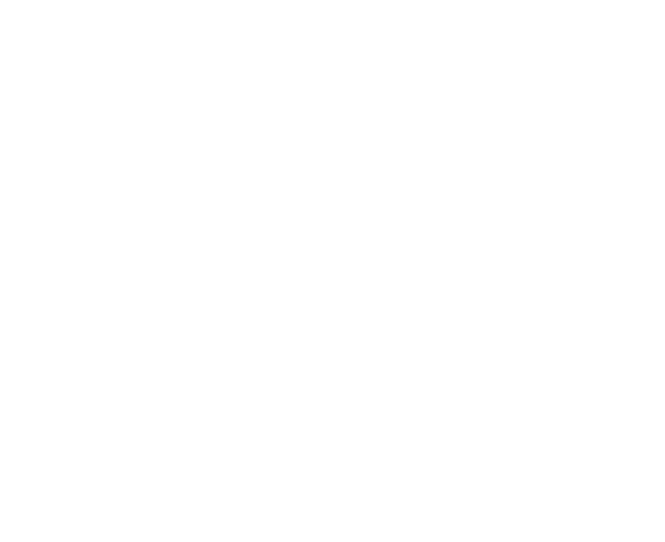
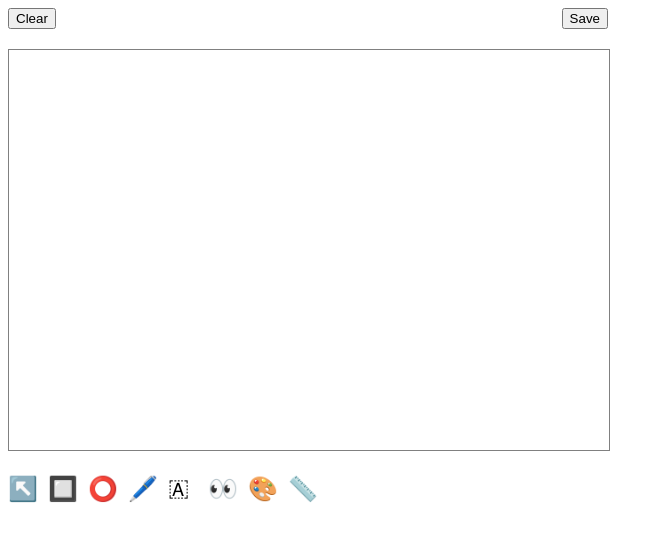
Before and after one commit to dukewan/canvas-photo-markup, a website built with webpack: page index.html in a window 1280 px wide. Shown: the whole page, without its empty margins (0-665 px from the left). Built offline with Linux system fonts and the light colour scheme.

Commit message:
Create base classes, demo with pen tool

```diff
--- a/index.html
+++ b/index.html
@@ -3,9 +3,58 @@
 
 <head>
   <title>Canvas photo editor demo</title>
+  <style>
+    .editor {
+      width: 600px;
+    }
+
+    .action {
+      display: flex;
+      justify-content: space-between;
+      margin-bottom: 20px;
+    }
+
+    #demo {
+      border: 1px solid gray;
+      background-color: #fff;
+    }
+
+    .tool {
+      display: flex;
+      margin-top: 20px;
+    }
+
+    .tool div {
+      flex-basis: 40px;
+      font-size: 24px;
+      align-items: center;
+    }
+  </style>
 </head>
 
 <body>
+  <div class="editor">
+    <div class="action">
+      <div class="stack">
+        <button class="clear">Clear</button>
+      </div>
+      <div class="destination">
+        <button class="save">Save</button>
+      </div>
+    </div>
+    <canvas id="demo" width="600px" height="400px"></canvas>
+    <div class="tool">
+      <div class="arrow">↖️</div>
+      <div class="rectangle">🔲</div>
+      <div class="ellipsis">⭕</div>
+      <div class="pen">🖊️</div>
+      <div class="text">🇦</div>
+      <div class="mosaic">👀</div>
+      <div class="color">🎨</div>
+      <div class="diameter">📏</div>
+    </div>
+  </div>
+
   <script src="./dist/bundle.js"></script>
 </body>
 
--- a/src/index.ts
+++ b/src/index.ts
@@ -0,0 +1,24 @@
+import { Editor } from './lib/editor'
+
+export class PhotoEditor {
+  private editor: Editor;
+  constructor() {
+    this.editor = new Editor({
+      id: 'demo'
+    })
+
+    this.editor.canvas.addEventListener('mousedown', (e) => {
+      this.editor.onStart(e)
+    })
+
+    this.editor.canvas.addEventListener('mousemove', (e) => {
+      this.editor.onMove(e)
+    })
+
+    window.addEventListener('mouseup', (e) => {
+      this.editor.onEnd(e)
+    })
+  }
+}
+
+new PhotoEditor()
--- a/src/lib/arrow.ts
+++ b/src/lib/arrow.ts
@@ -0,0 +1,3 @@
+import { Tool } from './tool'
+
+export class Arrow extends Tool { }
--- /dev/null
+++ b/src/lib/color.ts
@@ -0,0 +1,3 @@
+import { Tool } from './tool'
+
+export class Color extends Tool { }
--- a/src/lib/diameter.ts
+++ b/src/lib/diameter.ts
@@ -0,0 +1,3 @@
+import { Tool } from './tool'
+
+export class Diameter extends Tool { }
--- a/src/lib/editor.ts
+++ b/src/lib/editor.ts
@@ -0,0 +1,65 @@
+import { Arrow } from './arrow'
+import { Ellipsis } from './ellipsis'
+import { Rectangle } from './rectangle'
+import { Pen } from './pen'
+import { Mosaic } from './mosaic'
+import { Text } from './text'
+import { Diameter } from './diameter'
+import { Color } from './color'
+import { Tool } from './tool'
+
+export class Editor {
+  private arrowTool: Arrow
+  private ellipsisTool: Ellipsis
+  private rectangleTool: Rectangle
+  private penTool: Pen
+  private mosaicTool: Mosaic
+  private textTool: Text
+  private diameterTool: Diameter
+  private colorTool: Color
+  private currentTool: Tool
+  public canvas: HTMLCanvasElement
+  private context: CanvasRenderingContext2D
+  private color: string = 'red'
+  private width: number = 5
+
+  constructor(options: EditorOptions) {
+    this.canvas = document.getElementById(options.id) as HTMLCanvasElement
+    this.context = this.canvas.getContext('2d')
+
+    const toolOptions = {
+      canvas: this.canvas,
+      context: this.context,
+      color: this.color,
+      width: this.width
+    }
+
+    this.arrowTool = new Arrow(toolOptions)
+    this.ellipsisTool = new Ellipsis(toolOptions)
+    this.rectangleTool = new Rectangle(toolOptions)
+    this.penTool = new Pen(toolOptions)
+    this.mosaicTool = new Mosaic(toolOptions)
+    this.textTool = new Text(toolOptions)
+    this.diameterTool = new Diameter(toolOptions)
+    this.colorTool = new Color(toolOptions)
+    this.currentTool = this.penTool
+  }
+
+  public chooseTool(tool: Tool) {
+    this.currentTool = tool
+    this.currentTool.color = this.color
+    this.currentTool.width = this.width
+  }
+
+  public onStart(e: MouseEvent) {
+    this.currentTool.start(e)
+  }
+
+  public onMove(e: MouseEvent) {
+    this.currentTool.move(e)
+  }
+
+  public onEnd(e: MouseEvent) {
+    this.currentTool.end(e)
+  }
+}
--- a/src/lib/ellipsis.ts
+++ b/src/lib/ellipsis.ts
@@ -0,0 +1,3 @@
+import { Tool } from './tool'
+
+export class Ellipsis extends Tool { }
--- a/src/lib/mosaic.ts
+++ b/src/lib/mosaic.ts
@@ -0,0 +1,3 @@
+import { Tool } from './tool'
+
+export class Mosaic extends Tool { }
--- a/src/lib/pen.ts
+++ b/src/lib/pen.ts
@@ -0,0 +1,30 @@
+import { Tool } from './tool'
+
+export class Pen extends Tool {
+  private isDrawing: boolean = false;
+  private startX: number = 0;
+  private startY: number = 0;
+
+  start(e: MouseEvent) {
+    this.startX = e.offsetX
+    this.startY = e.offsetY
+    this.isDrawing = true
+  }
+
+  move(e: MouseEvent) {
+    if (this.isDrawing) {
+      this.drawLine(this.startX, this.startY, e.offsetX, e.offsetY)
+      this.startX = e.offsetX
+      this.startY = e.offsetY
+    }
+  }
+
+  end(e: MouseEvent) {
+    if (this.isDrawing) {
+      this.drawLine(this.startX, this.startY, e.offsetX, e.offsetY)
+      this.startX = 0
+      this.startY = 0
+      this.isDrawing = false
+    }
+  }
+}
--- a/src/lib/rectangle.ts
+++ b/src/lib/rectangle.ts
@@ -0,0 +1,3 @@
+import { Tool } from './tool'
+
+export class Rectangle extends Tool { }
--- a/src/lib/text.ts
+++ b/src/lib/text.ts
@@ -0,0 +1,3 @@
+import { Tool } from './tool'
+
+export class Text extends Tool { }
--- a/src/lib/tool.ts
+++ b/src/lib/tool.ts
@@ -0,0 +1,27 @@
+export class Tool {
+  protected canvas: HTMLCanvasElement
+  protected context: CanvasRenderingContext2D
+  public color: string
+  public width: number
+
+  constructor(options: ToolOptions) {
+    this.canvas = options.canvas
+    this.context = options.context
+    this.color = options.color
+    this.width = options.width
+  }
+
+  start(e: MouseEvent) { }
+  move(e: MouseEvent) { }
+  end(e: MouseEvent) { }
+
+  drawLine(x1: number, y1: number, x2: number, y2: number) {
+    this.context.beginPath();
+    this.context.strokeStyle = this.color;
+    this.context.lineWidth = this.width;
+    this.context.moveTo(x1, y1);
+    this.context.lineTo(x2, y2);
+    this.context.stroke();
+    this.context.closePath();
+  }
+}
--- /dev/null
+++ b/src/lib/typings.d.ts
@@ -0,0 +1,10 @@
+declare interface EditorOptions {
+  id: string
+}
+
+declare interface ToolOptions {
+  canvas: HTMLCanvasElement
+  context: CanvasRenderingContext2D
+  color: string
+  width: number
+}
```
Also changed, not shown: package.json (+5 -5 lines), README.md, dist/bundle.js, 1 other file.
